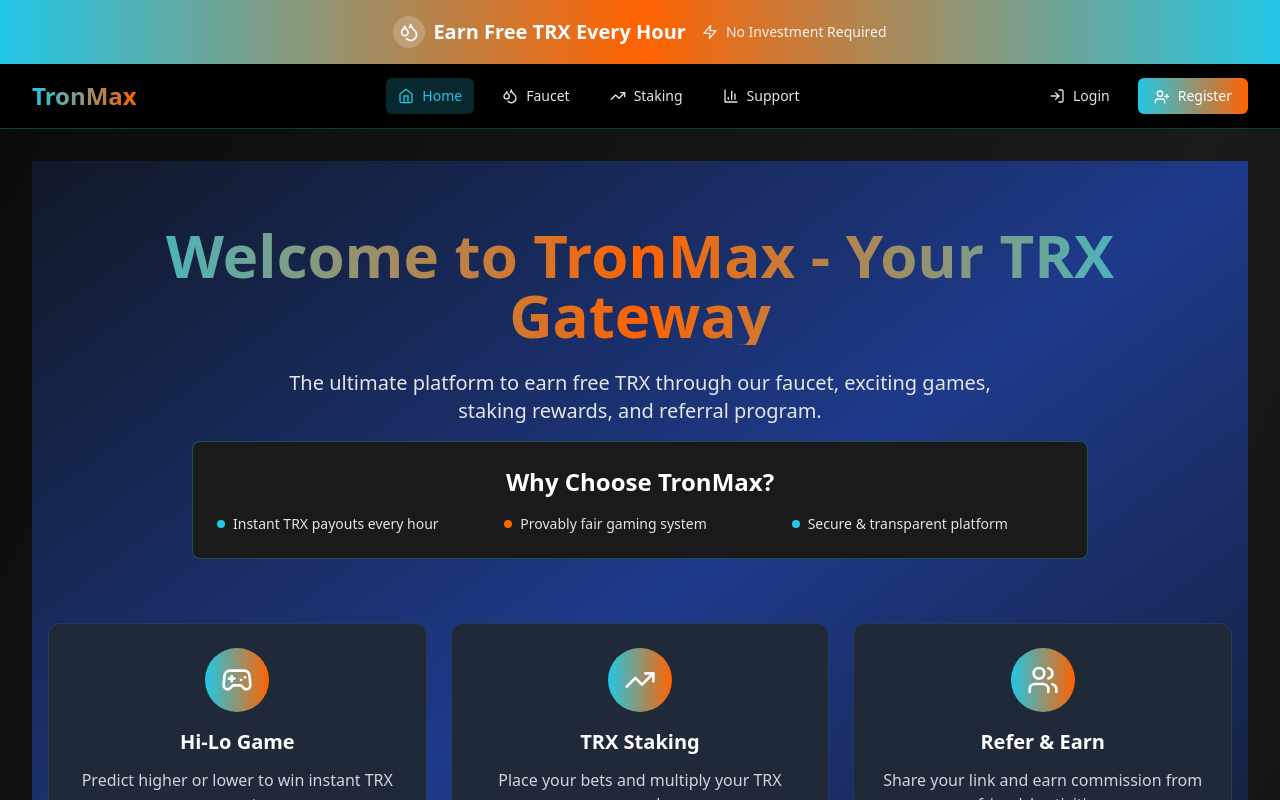
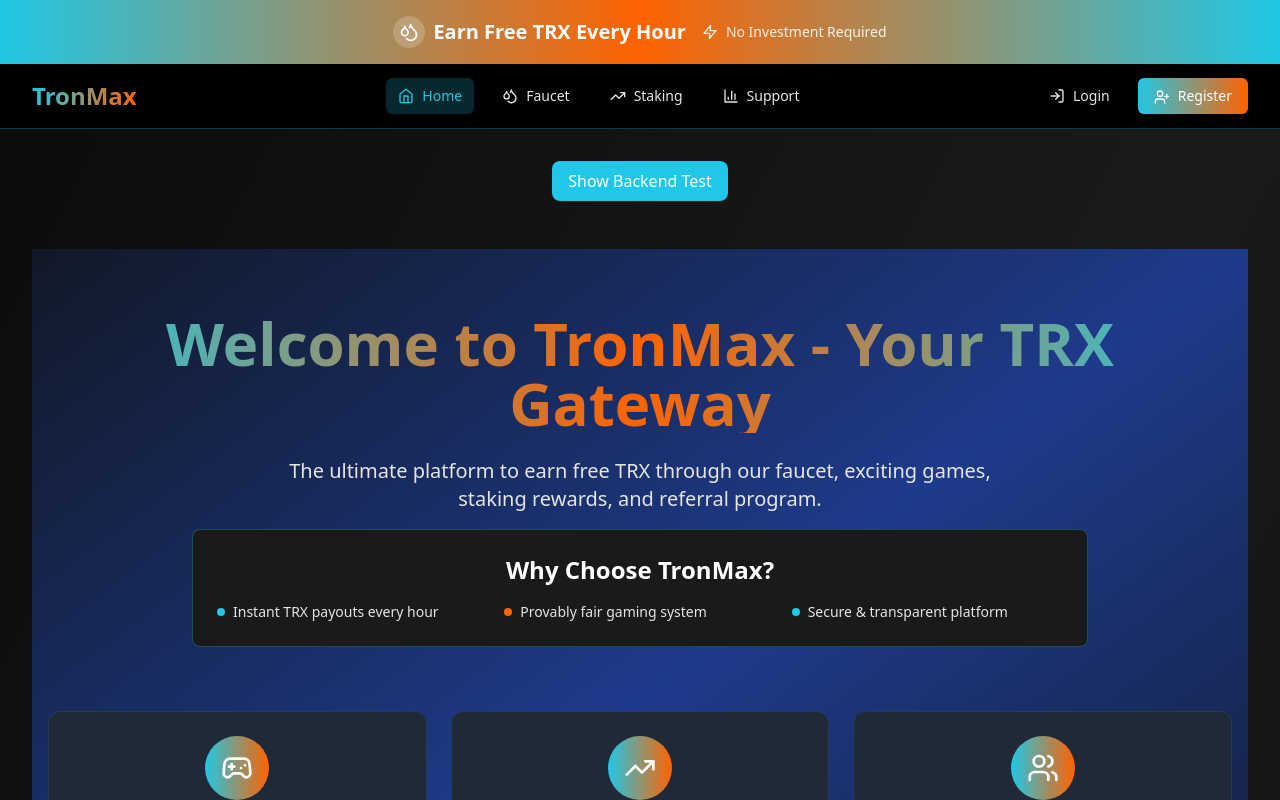
Before and after one commit to inwi72/tronmax-b1, a React (Vite) app: page / in a window 1280 px wide. Shown: the top 800 px of the page. Built offline with nearby package versions, Linux system fonts and the light colour scheme.

Commit message:
Update App.tsx

```diff
--- a/src/App.tsx
+++ b/src/App.tsx
@@ -22,6 +22,8 @@ function App() {
   const [authModal, setAuthModal] = useState<'login' | 'register' | null>(null);
   const [showHiLoPopup, setShowHiLoPopup] = useState(false);
   const [lastClaimAmount, setLastClaimAmount] = useState(0);
+  const [backendMessage, setBackendMessage] = useState("");
+  const [showBackendTest, setShowBackendTest] = useState(false);
 
   const stats = {
     totalUsers: 45678,
@@ -30,6 +32,15 @@ function App() {
     avgClaimTime: '2.5 min',
   };
 
+  const callBackend = async () => {
+    try {
+      const res = await fetch("http://localhost:3001/faucet-test");
+      const data = await res.json();
+      setBackendMessage(data.message);
+    } catch (err) {
+      setBackendMessage("❌ Backend not reachable");
+    }
+  };
   // Countdown timer effect
   useEffect(() => {
     if (!canClaim && timeLeft > 0) {
@@ -116,6 +127,30 @@ function App() {
       />
 
       <div className="max-w-7xl mx-auto px-4 sm:px-6 lg:px-8 py-8">
+        {/* Backend Test Section */}
+        <div className="mb-8 text-center">
+          <button
+            onClick={() => setShowBackendTest(!showBackendTest)}
+            className="mb-4 px-4 py-2 bg-[#21C7E6] hover:bg-[#21C7E6]/80 text-white rounded-lg transition-colors"
+          >
+            {showBackendTest ? 'Hide' : 'Show'} Backend Test
+          </button>
+
+          {showBackendTest && (
+            <div className="bg-gradient-to-r from-[#1A1A1A] to-[#0B0B0B] rounded-xl p-6 border border-[#21C7E6]/30 max-w-md mx-auto">
+              <h2 className="text-2xl font-bold text-white mb-4">TronMax Frontend</h2>
+              <button
+                onClick={callBackend}
+                className="px-6 py-3 bg-[#FF6200] hover:bg-[#FF6200]/80 text-white rounded-lg shadow transition-colors"
+              >
+                Test Backend
+              </button>
+              {backendMessage && (
+                <p className="mt-4 text-lg font-semibold text-[#21C7E6]">{backendMessage}</p>
+              )}
+            </div>
+          )}
+        </div>
         {currentPage === 'home' ? (
           <>
             <HeroSection
```
